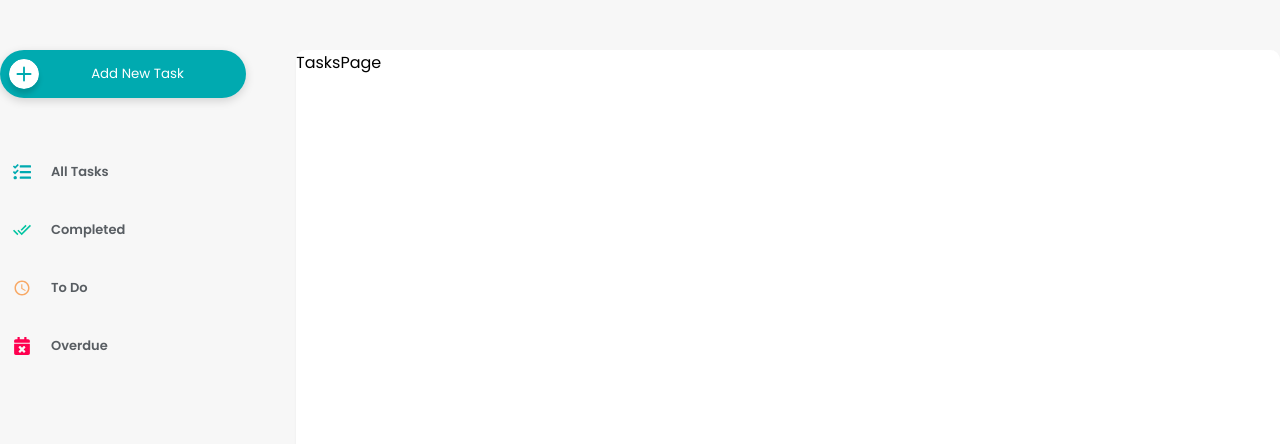
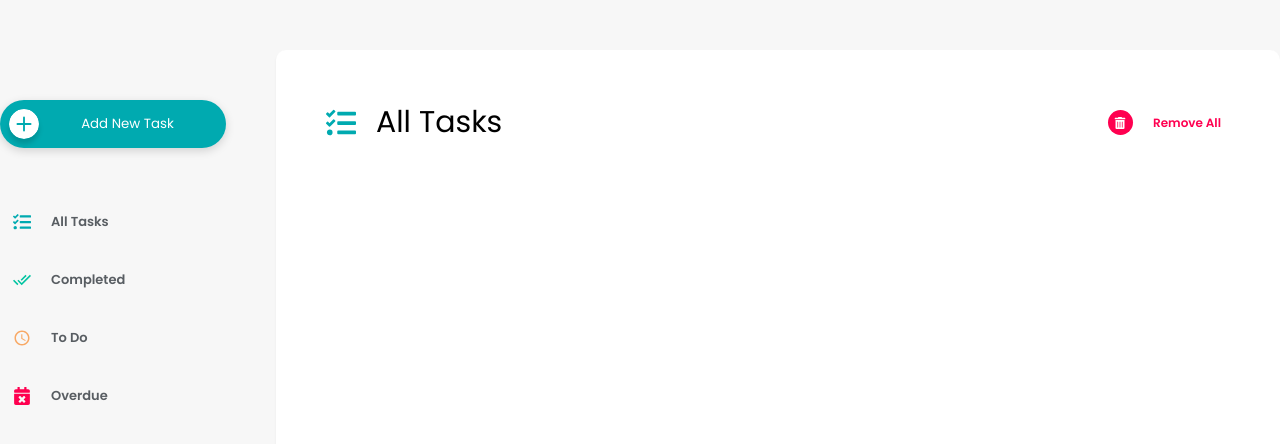
Before and after one commit to KhrapkoVasyl/sdm-OurDiary, a React (Create React App) app in the folder client/: page / in a window 1280 px wide. Shown: the top 444 px of the page. Built offline with nearby package versions, Linux system fonts and the light colour scheme.

Commit message:
Created RemoveAllButton component

```diff
--- a/client/src/components/layout/Layout.style.js
+++ b/client/src/components/layout/Layout.style.js
@@ -9,12 +9,15 @@ export const Layout = styled.div`
 
 export const Aside = styled.aside`
   flex: 0.2;
+  padding-top: 50px;
 `;
 
 export const Main = styled.main`
   flex: 0.8;
-  background-color: #fff;
+  background-color: ${getThemeValue('colorBackgroundPrimary')};
   box-shadow: 0 2px 3px rgba(0, 0, 0, 0.05);
   border-radius: 10px;
   overflow: hidden;
+  padding: 50px;
+  padding-top: 50px;
 `;
--- /dev/null
+++ b/client/src/components/remove-all-button/RemoveAllButton.js
@@ -0,0 +1,16 @@
+import React from 'react';
+import { FaTrashAlt } from 'react-icons/fa';
+import * as S from './RemoveAllButton.style';
+
+const RemoveAllButton = () => {
+  return (
+    <S.Button>
+      <S.IconWrapper>
+        <S.TrashIcon />
+      </S.IconWrapper>
+      <p>Remove All</p>
+    </S.Button>
+  );
+};
+
+export default RemoveAllButton;
--- /dev/null
+++ b/client/src/components/remove-all-button/RemoveAllButton.style.js
@@ -0,0 +1,44 @@
+import styled from 'styled-components';
+import { getThemeValue } from 'utils/getThemeValue';
+import { FaTrashAlt } from 'react-icons/fa';
+
+export const Button = styled.button`
+  background: none;
+  border: none;
+  outline: none;
+  background-color: transparent;
+  color: ${getThemeValue('colorError')};
+  padding: 9px;
+  font-family: inherit;
+  font-weight: 600;
+  font-size: 12px;
+  display: flex;
+  align-items: center;
+  border-radius: 100px;
+  cursor: pointer;
+  transition: background-color 0.2s ease, color 0.2s ease;
+
+  p {
+    flex: 1;
+  }
+
+  &:hover {
+    background-color: ${getThemeValue('colorError')};
+    color: #fff;
+  }
+`;
+
+export const IconWrapper = styled.div`
+  width: 25px;
+  height: 25px;
+  display: flex;
+  align-items: center;
+  justify-content: center;
+  margin-right: 20px;
+  border-radius: 50%;
+  background-color: ${getThemeValue('colorError')};
+`;
+
+export const TrashIcon = styled(FaTrashAlt)`
+  color: #fff;
+`;
--- /dev/null
+++ b/client/src/components/remove-all-button/index.js
@@ -0,0 +1 @@
+export { default as RemoveAllButton } from './RemoveAllButton';
--- a/client/src/components/side-nav/SideNav.js
+++ b/client/src/components/side-nav/SideNav.js
@@ -3,7 +3,6 @@ import * as S from './SideNav.style';
 import { FaTasks, FaCalendarTimes } from 'react-icons/fa';
 import { IoMdDoneAll } from 'react-icons/io';
 import { MdOutlineSchedule } from 'react-icons/md';
-// import { TbCalendarTime } from 'react-icons/tb';
 import { SideNavItem } from 'components/side-nav-item';
 import { useMemo } from 'react';
 import { useTheme } from 'styled-components';
--- a/client/src/components/tasks-page/TasksPage.js
+++ b/client/src/components/tasks-page/TasksPage.js
@@ -1,7 +1,22 @@
 import * as S from './TasksPage.style';
+import { FaTasks } from 'react-icons/fa';
+import { useTheme } from 'styled-components';
+import { RemoveAllButton } from 'components/remove-all-button';
 
-const TasksPage = () => {
-  return <S.Container>TasksPage</S.Container>;
+const TasksPage = ({ title, titleIconColor }) => {
+  const theme = useTheme();
+
+  return (
+    <S.Container>
+      <S.PageHead>
+        <S.Title iconColor={theme.colorPrimary}>
+          <FaTasks />
+          All Tasks
+        </S.Title>
+        <RemoveAllButton />
+      </S.PageHead>
+    </S.Container>
+  );
 };
 
 export default TasksPage;
--- a/client/src/components/tasks-page/TasksPage.style.js
+++ b/client/src/components/tasks-page/TasksPage.style.js
@@ -1,5 +1,21 @@
 import styled from 'styled-components';
 
-export const Container = styled.div`
-  background-color: white;
+export const Container = styled.div``;
+
+export const PageHead = styled.div`
+  display: flex;
+  justify-content: space-between;
+  align-items: center;
 `;
+
+export const Title = styled.h1`
+  font-size: 30px;
+  font-weight: 400;
+  display: flex;
+  align-items: center;
+
+  svg {
+    color: ${(props) => props.iconColor};
+    margin-right: 20px;
+  }
+`;
```
